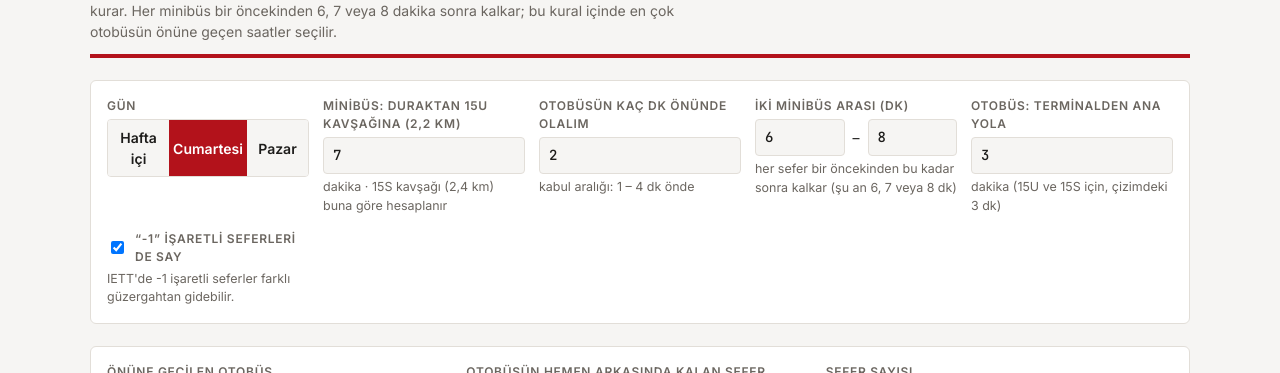
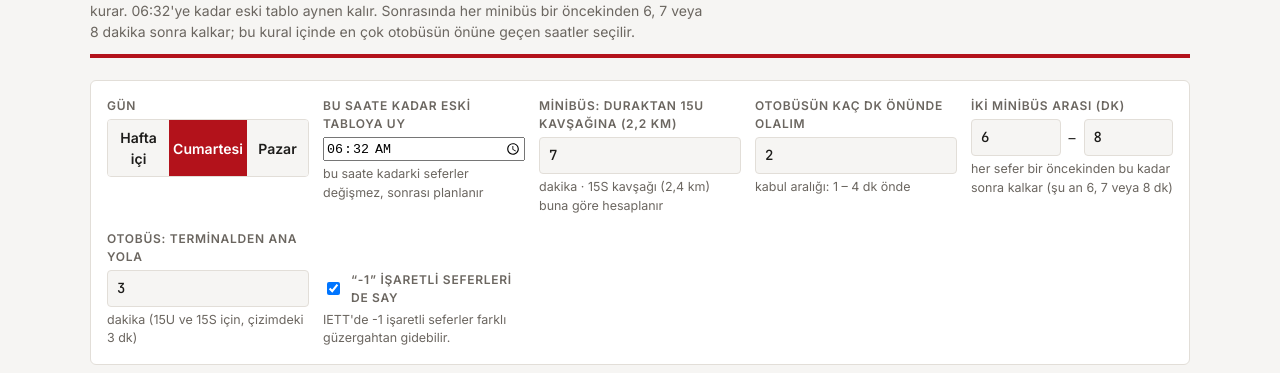
Before and after one commit to dogucandurgun/rasathane-minibus-plani, a plain HTML site: page index.html in a window 1280 px wide. Shown: the part 85-458 px from the top of the page. Drawn offline with nearby package versions, Linux system fonts and the light colour scheme.

Commit message:
06:32'ye kadar eski tabloya uy, sonrasını planla
Co-Authored-By: Claude Opus 5.5 <noreply@anthropic.com>

```diff
--- a/index.html
+++ b/index.html
@@ -80,7 +80,7 @@ textarea#copyBox{width:100%;box-sizing:border-box;font-family:var(--mono);font-s
 <div class="wrap">
   <header>
     <h1>Rasathane Minibüs Planı</h1>
-    <p class="sub">Durak çıkış saatlerini 15R, 15U ve 15S otobüslerinin hemen önüne düşecek şekilde yeniden kurar. Her minibüs bir öncekinden 6, 7 veya 8 dakika sonra kalkar; bu kural içinde en çok otobüsün önüne geçen saatler seçilir.</p>
+    <p class="sub">Durak çıkış saatlerini 15R, 15U ve 15S otobüslerinin hemen önüne düşecek şekilde yeniden kurar. 06:32'ye kadar eski tablo aynen kalır. Sonrasında her minibüs bir öncekinden 6, 7 veya 8 dakika sonra kalkar; bu kural içinde en çok otobüsün önüne geçen saatler seçilir.</p>
   </header>
 
   <section class="panel" aria-label="Ayarlar">
@@ -92,6 +92,11 @@ textarea#copyBox{width:100%;box-sizing:border-box;font-family:var(--mono);font-s
           <button type="button" data-day="cmt" aria-pressed="false">Cumartesi</button>
           <button type="button" data-day="paz" aria-pressed="false">Pazar</button>
         </div>
+      </div>
+      <div class="field">
+        <label for="keepUntil">Bu saate kadar eski tabloya uy</label>
+        <input id="keepUntil" type="time" value="06:32">
+        <small>bu saate kadarki seferler değişmez, sonrası planlanır</small>
       </div>
       <div class="field">
         <label for="travel">Minibüs: duraktan 15U kavşağına (2,2 km)</label>
@@ -150,7 +155,7 @@ textarea#copyBox{width:100%;box-sizing:border-box;font-family:var(--mono);font-s
       <li>Otobüs saatleri IETT sitesindeki planlı kalkışlardan alındı (15R: Rasathane Ortaokulu, 15U: Tufan, 15S: Sultan Murat Caddesi kalkışları).</li>
       <li>15R minibüsle aynı yerden çıkıyor. Önüne geçmek için minibüs, 15R'den hedef süre kadar önce kalkar.</li>
       <li>15U ana yola 2,2 km'de, 15S 2,4 km'de giriyor ve terminalden ana yola gelmeleri ayardaki süre kadar (çizimde 3 dk) sürüyor. Minibüs o noktadan otobüsten önce geçecek şekilde kalkar.</li>
-      <li>İlk sefer eski plandaki gibi 05:35'te kalkar, son sefer eski son seferden (19:53) en fazla bir aralık önce olur. Aradaki her sefer bir öncekinden izin verilen aralıklardan biri kadar (6, 7 veya 8 dk) sonra kalkar. Bu kurala uyan bütün planlar denenir ve en çok otobüsün önüne geçen, otobüs arkasında en az kalan plan seçilir. Sefer sayısı bu yüzden eski plandan biraz farklı olabilir.</li>
+      <li>Sabah 06:32'ye kadarki seferler (05:35, 05:55, 06:07, 06:16, 06:24, 06:32) eski tablodaki gibi kalır; bu saat sayfadan değiştirilebilir. Son sefer eski son seferden (19:53) en fazla bir aralık önce olur. Aradaki her sefer bir öncekinden izin verilen aralıklardan biri kadar (6, 7 veya 8 dk) sonra kalkar. Bu kurala uyan bütün planlar denenir ve en çok otobüsün önüne geçen, otobüs arkasında en az kalan plan seçilir. Sefer sayısı bu yüzden eski plandan biraz farklı olabilir.</li>
       <li>Trafik her gün farklıdır. Birkaç gün minibüsün kavşağa gerçekte kaç dakikada vardığını ölçüp yukarıdaki süreyi ona göre girerseniz plan daha isabetli olur.</li>
     </ul>
   </section>
@@ -189,11 +194,13 @@ function leadFor(S, e){
 // Best timetable where every gap between departures is one of the allowed values (e.g. 6, 7, 8 min).
 // Dynamic programming over each minute of the day: maximise buses covered, avoid running right behind a bus.
 function plan(p){
-  const first = ORIG[0], last = ORIG[ORIG.length-1];
+  const last = ORIG[ORIG.length-1];
+  const keep = ORIG.filter(t => t <= p.keepUntil);          // old timetable kept as-is up to this time
+  const first = keep.length ? keep[keep.length-1] : ORIG[0];
   const ev = busEvents(p);
   const gaps = []; for (let g = p.gapMin; g <= p.gapMax; g++) gaps.push(g);
   const info = {};
-  for (let t = first; t <= last; t++) {
+  for (let t = ORIG[0]; t <= last; t++) {
     let c = 0, pen = 0, behind = false; const items = [];
     for (const e of ev) {
       const l = e.pass - (t + e.tr);
@@ -218,7 +225,8 @@ function plan(p){
   const out = [];
   for (let t = end; t !== undefined; t = prev[t]) out.push({t, a: info[t].items.length ? {items: info[t].items} : null});
   out.reverse();
-  return {deps: out, events: ev};
+  const head = keep.slice(0, -1).map(t => ({t, a: info[t].items.length ? {items: info[t].items} : null}));
+  return {deps: head.concat(out), events: ev};
 }
 
 // Score a schedule against all buses of the day.
@@ -240,7 +248,8 @@ const state = {day: (()=>{ const g = new Date().getDay(); return g===0?"paz":g==
 const $ = id => document.getElementById(id);
 function params(){
   const lead = Math.max(1, +$("lead").value || 2);
-  return {day: state.day, travel: Math.max(1, +$("travel").value || 7), lead, leadMin: 1, leadMax: Math.max(lead+2, 4),
+  const ku = ($("keepUntil").value || "").match(/^(\d{1,2}):(\d{2})/);
+  return {keepUntil: ku ? (+ku[1])*60 + (+ku[2]) : 0, day: state.day, travel: Math.max(1, +$("travel").value || 7), lead, leadMin: 1, leadMax: Math.max(lead+2, 4),
     gapMin: Math.max(1, +$("gapMin").value || 6), gapMax: Math.max(+$("gapMin").value || 6, +$("gapMax").value || 8), bend: Math.max(0, +$("bend").value || 0), incMarked: $("incMarked").checked};
 }
 function render(){
@@ -296,7 +305,7 @@ function render(){
     evs.map(e => `<tr><td><span class="badge b${e.line}">${e.line}</span>${e.marked?' <small class="sub">-1</small>':''}</td><td class="mono">${e.raw}</td><td class="mono">${fmt(e.pass)} <small class="sub">(${e.line==='15R'?'0':DIST[e.line].toString().replace('.',',')} km)</small></td>${cell(ORIG,e)}${cell(NEW,e)}</tr>`).join("") + "</tbody>";
 }
 document.querySelectorAll("#daySeg button").forEach(b => b.addEventListener("click", () => { state.day = b.dataset.day; render(); }));
-["travel","lead","gapMin","gapMax","bend","incMarked"].forEach(id => $(id).addEventListener("input", render));
+["keepUntil","travel","lead","gapMin","gapMax","bend","incMarked"].forEach(id => $(id).addEventListener("input", render));
 $("copyBtn").addEventListener("click", () => {
   const box = $("copyBox");
   navigator.clipboard.writeText(box.value).then(() => { $("copyBtn").textContent = "Kopyalandı"; setTimeout(()=>$("copyBtn").textContent="Saatleri kopyala",1500); })
```
Also changed, not shown: 1 other file.
